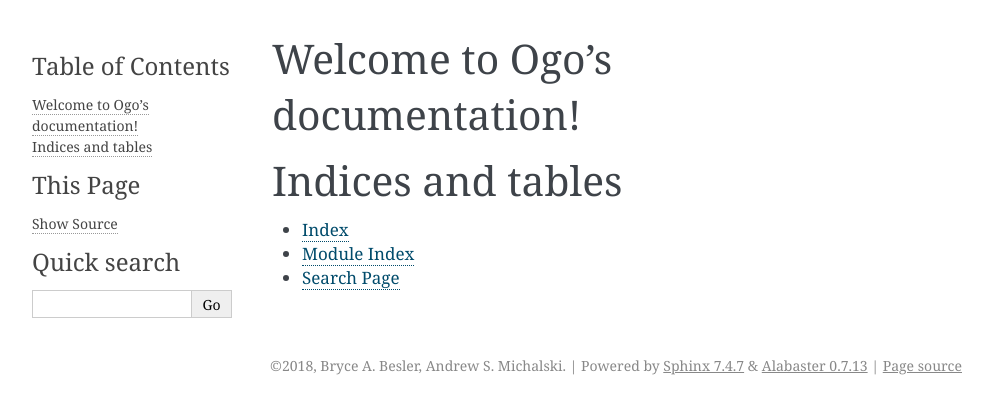
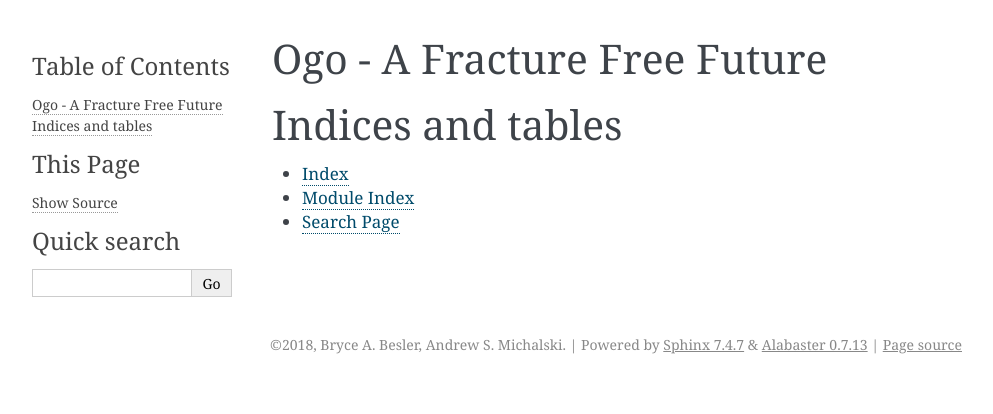
Before and after one commit to Bonelab/Ogo, a Sphinx documentation site: the page built from doc/source/index.rst, in a window 1280 px wide. Shown: the top 414 px of the page, without its empty margins (148-1141 px from the left). Built offline with Sphinx 7.4.7, drawn with Linux system fonts in a browser that asks for light colours.

Commit message:
DOC: Updated to see changes

```diff
--- a/doc/source/index.rst
+++ b/doc/source/index.rst
@@ -3,14 +3,12 @@
    You can adapt this file completely to your liking, but it should at least
    contain the root `toctree` directive.
 
-Welcome to Ogo's documentation!
-===============================
+Ogo - A Fracture Free Future
+============================
 
 .. toctree::
    :maxdepth: 2
    :caption: Contents:
-
-
 
 Indices and tables
 ==================
```
